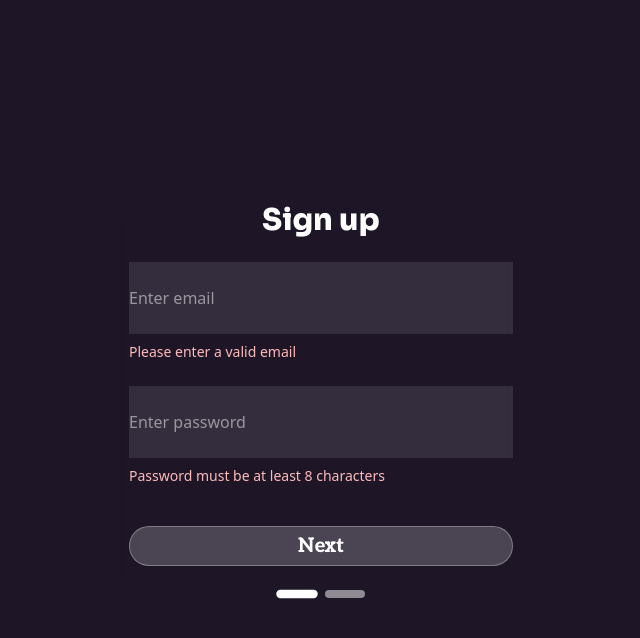
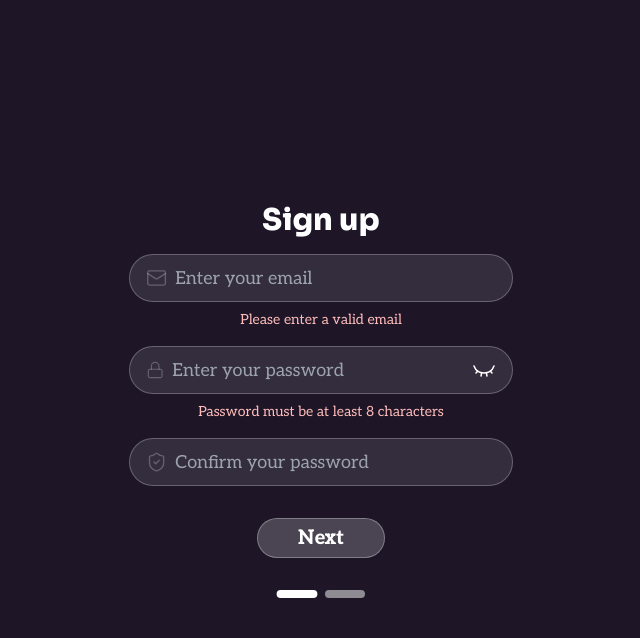
Before and after one commit to sinzek/aptable, a Next.js app in the folder frontend/: page /start in a window 1280 px wide. Both pictures are taken after a click on the button "Next". Shown: the top 638 px of the page, without its empty margins (319-959 px from the left). Built offline with nearby package versions, Linux system fonts and the light colour scheme.

Commit message:
made getstarted flow prettier

```diff
--- a/frontend/app/(without-navbar)/start/page.tsx
+++ b/frontend/app/(without-navbar)/start/page.tsx
@@ -3,21 +3,25 @@
 import { Button } from "@/components/ui/button";
 import { useState, ChangeEvent } from "react";
 import { motion, useAnimation, AnimatePresence } from "motion/react";
+import { EyeClosed, EyeIcon, LockIcon, MailIcon, ShieldCheckIcon, UserIcon } from "lucide-react";
+import PricingCards from "@/components/ui/pricingCards";
 
 // Define types for form data and errors
 interface FormData {
   email: string;
   password: string;
+  confirm: string;
   username: string;
 }
 
 interface FormErrors {
   email: string;
   password: string;
+  confirm: string;
   username: string;
 }
 
-// Define prop types for each component
+// prop types for each component
 interface SignupStep1Props {
   formData: FormData;
   errors: FormErrors;
@@ -34,15 +38,17 @@ interface SignupSuccessProps {
 }
 
 export default function Start() {
-  const [stepNum, setStepNum] = useState<number>(0);
-  const [formData, setFormData] = useState<FormData>({
+  const [stepNum, setStepNum] = useState(0);
+  const [formData, setFormData] = useState({
     email: "",
     password: "",
+    confirm: "",
     username: "",
   });
-  const [errors, setErrors] = useState<FormErrors>({
+  const [errors, setErrors] = useState({
     email: "",
     password: "",
+    confirm: "",
     username: "",
   });
 
@@ -70,8 +76,12 @@ export default function Start() {
   };
 
   const validatePassword = (password: string): boolean => {
-    return password.length >= 8;
+    return password.length >= 8 && password.length <= 64;
   };
+
+  const validateConfirm = (confirm: string): boolean => {
+    return confirm === formData.password;
+  }
 
   const validateUsername = (username: string): boolean => {
     return username.length >= 3;
@@ -80,7 +90,7 @@ export default function Start() {
   const handleNextStep = (): void => {
     if (stepNum === 0) {
       // validate email and password
-      const newErrors = {email: "", password: ""};
+      const newErrors = { email: "", password: "", confirm: "" };
 
       if (!validateEmail(formData.email)) {
         newErrors.email = "Please enter a valid email";
@@ -88,6 +98,10 @@ export default function Start() {
 
       if (!validatePassword(formData.password)) {
         newErrors.password = "Password must be at least 8 characters";
+      }
+
+      if (!validateConfirm(formData.confirm)) {
+        newErrors.confirm = "Passwords must match";
       }
 
       if (newErrors.email || newErrors.password) {
@@ -107,6 +121,7 @@ export default function Start() {
       }
 
       handleCompleteSignup();
+      console.log("Success");
     }
   };
 
@@ -122,6 +137,10 @@ export default function Start() {
     // move to next step, will be pricing options
     setTimeout(() => {
       setStepNum(2);
+      controls.start({
+        opacity: [1, 1, 0.7, 0.3, 0],
+        transition: { duration: 0.5, ease: "easeInOut" }
+      });
     }, 500);
   };
 
@@ -139,7 +158,7 @@ export default function Start() {
           transition={{ duration: 0.5, ease: "easeOut", delay: 0.2 }}
           className="w-full max-w-md flex flex-col items-center justify-center"
         >
-          <div className="relative w-full flex flex-col items-center justify-start p-8 backdrop-blur-[21.40px] overflow-hidden">
+          <div className="relative w-full flex flex-col items-center justify-start p-8 overflow-visible">
             <AnimatePresence mode="wait">
               {stepNum === 0 && (
                 <SignupStep1
@@ -165,10 +184,10 @@ export default function Start() {
 
             {/* Progress indicator */}
             {stepNum < 2 && (
-              <div className="flex gap-2 mt-6">
+              <div className="flex gap-2 mt-8">
                 <motion.div
                   className={`h-2 w-10 rounded-full ${stepNum === 0 ? "bg-white" : "bg-white/50"}`}
-                  animate={{ scale: stepNum === 0 ? [1, 1.1, 1] : 1 }}
+                  animate={{ scale: stepNum === 0 ? [1, 1.05, 1] : 1 }}
                   transition={{ repeat: stepNum === 0 ? Infinity : 0, repeatDelay: 1 }}
                 />
                 <motion.div
@@ -187,6 +206,14 @@ export default function Start() {
 
 // Step 1: Email and Password
 const SignupStep1 = ({ formData, errors, handleInputChange, handleNextStep }: SignupStep1Props) => {
+  const [emailFocus, setEmailFocus] = useState(true);
+  const [pwdFocus, setPwdFocus] = useState(false);
+  const [confirmFocus, setConfirmFocus] = useState(false);
+  const [eyeOpen, setEyeOpen] = useState(false);
+
+
+
+
   return (
     <motion.div
       key="step1"
@@ -196,40 +223,95 @@ const SignupStep1 = ({ formData, errors, handleInputChange, handleNextStep }: Si
       transition={{ duration: 0.3, ease: "easeInOut" }}
       className="w-full"
     >
-      <div className="flex flex-col gap-6 w-full">
+      <div className="flex flex-col gap-4">
         <h2 className="text-2xl lg:text-3xl text-center font-sora font-extrabold text-white">
           Sign up
         </h2>
 
         <div className="flex flex-col gap-2">
+          <div className="flex flex-row border border-white/25 bg-white/10 text-white text-lg font-aleo font-normal gap-2 h-12 rounded-full items-center focus-within:border-white transition-all duration-150 ease-in-out focus-within:shadow-white/10 focus-within:shadow-lg">
+            <MailIcon strokeWidth={1.5} className={`ml-4 transition-all duration-150 ease-in-out ${emailFocus ? "stroke-white/75" : "stroke-white/25"}`} />
             <input
               type="email"
               name="email"
+              inputMode="email"
+              autoCapitalize="off"
+              aria-invalid={!!errors.email}
               value={formData.email}
               onChange={handleInputChange}
+              required
               autoFocus
-            placeholder="Enter email"
-            className="bg-white/10 border-white/20 text-white placeholder:text-white/50 py-6"
+              autoComplete="email"
+              aria-describedby="email-error"
+              spellCheck="false"
+              onFocus={() => setEmailFocus(true)}
+              onBlur={() => setEmailFocus(false)}
+
+              placeholder="Enter your email"
+              className="peer w-full h-full bg-transparent outline-none border-none text-lg"
             />
+          </div>
           {errors.email && (
-            <p className="text-sm text-red-200">{errors.email}</p>
+            <p className="text-sm text-center text-red-200 font-aleo">{errors.email}</p>
           )}
         </div>
 
         <div className="flex flex-col gap-2">
+
+          <div className="flex flex-row border border-white/25 bg-white/10 text-white text-lg font-aleo font-normal gap-2 h-12 rounded-full items-center focus-within:border-white transition-all duration-150 ease-in-out focus-within:shadow-white/10 focus-within:shadow-lg">
+            <LockIcon strokeWidth={1.5} className={`ml-4 transition-all duration-150 ease-in-out ${pwdFocus ? "stroke-white" : "stroke-white/25"}`} />
             <input
-            type="password"
+              type={eyeOpen ? "text" : "password"}
               name="password"
               value={formData.password}
               onChange={handleInputChange}
-            placeholder="Enter password"
-            className="bg-white/10 border-white/20 text-white placeholder:text-white/50 py-6"
+              required
+              autoComplete="new-password"
+              aria-describedby="password-error"
+              spellCheck="false"
+              onFocus={() => setPwdFocus(true)}
+              onBlur={() => setPwdFocus(false)}
+
+              placeholder="Enter your password"
+              className="w-full h-full bg-transparent outline-none border-none text-lg"
             />
+
+            <button className="mr-4" onClick={() => setEyeOpen(!eyeOpen)}>
+              {eyeOpen ? <EyeIcon strokeWidth={1.5} className="eye-fade" /> : <EyeClosed strokeWidth={1.5} className="eye-fade" />}
+            </button>
+
+          </div>
           {errors.password && (
-            <p className="text-sm text-red-200">{errors.password}</p>
+            <p className="text-sm text-center text-red-200 font-aleo">{errors.password}</p>
+          )}
+        </div>
+        <div className="flex flex-col gap-2">
+          <div className="flex flex-row border border-white/25 bg-white/10 text-white text-lg font-aleo font-normal gap-2 h-12 rounded-full items-center focus-within:border-white transition-all duration-150 ease-in-out focus-within:shadow-white/10 focus-within:shadow-lg">
+            <ShieldCheckIcon strokeWidth={1.5} className={`ml-4 transition-all duration-150 ease-in-out ${confirmFocus ? "stroke-white" : "stroke-white/25"}`} />
+            <input
+              type={eyeOpen ? "text" : "password"}
+              name="confirm"
+              value={formData.confirm}
+              onChange={handleInputChange}
+              required
+              autoComplete="new-password"
+              aria-describedby="confirm-error"
+              spellCheck="false"
+              onFocus={() => setConfirmFocus(true)}
+              onBlur={() => setConfirmFocus(false)}
+
+              placeholder="Confirm your password"
+              className="w-full h-full bg-transparent outline-none border-none text-lg"
+            />
+          </div>
+          {errors.confirm && (
+            <p className="text-sm text-center text-red-200 font-aleo">{errors.confirm}</p>
           )}
         </div>
 
+
+
+        <div className="flex flex-col items-center">
           <Button
             variant="outline"
             size="lg"
@@ -239,12 +321,15 @@ const SignupStep1 = ({ formData, errors, handleInputChange, handleNextStep }: Si
             <span className="text-white">Next</span>
           </Button>
         </div>
+      </div>
     </motion.div>
   );
 };
 
 // Step 2: Username
 const SignupStep2 = ({ formData, errors, handleInputChange, handleNextStep, handleBack }: SignupStep2Props) => {
+  const [userFocus, setUserFocus] = useState(true);
+
   return (
     <motion.div
       key="step2"
@@ -260,29 +345,44 @@ const SignupStep2 = ({ formData, errors, handleInputChange, handleNextStep, hand
         </h2>
 
         <div className="flex flex-col gap-2">
+          <div className="flex flex-row border border-white/25 bg-white/10 text-white text-lg font-aleo font-normal gap-2 h-12 rounded-full items-center focus-within:border-white transition-all duration-150 ease-in-out focus-within:shadow-white/10 focus-within:shadow-lg">
+            <UserIcon strokeWidth={2} className={`ml-4 transition-all duration-150 ease-in-out ${userFocus ? "stroke-white/75" : "stroke-white/25"}`} />
             <input
               type="text"
               name="username"
+              inputMode="text"
+              autoCapitalize="off"
+              aria-invalid={!!errors.username}
               value={formData.username}
               onChange={handleInputChange}
+              required
               autoFocus
-            placeholder="Enter username"
-            className="bg-white/10 border-white/20 text-white placeholder:text-white/50 py-6"
+              aria-describedby="username-error"
+              spellCheck="false"
+              onFocus={() => setUserFocus(true)}
+              onBlur={() => setUserFocus(false)}
+
+              placeholder="Enter a cool username"
+              className="peer w-full h-full bg-transparent outline-none border-none text-lg"
             />
+          </div>
           {errors.username && (
-            <p className="text-sm text-red-200">{errors.username}</p>
+            <p className="text-sm text-center text-red-200 font-aleo">{errors.username}</p>
           )}
         </div>
 
+        <div className="flex flex-col items-center">
           <Button
             variant="outline"
             size="lg"
             onClick={handleNextStep}
-          className="bg-white/20 hover:bg-white/30 border-white/30"
+            className="bg-white/20 hover:bg-white/30 border-white/30 mt-4"
           >
-          <span className="text-white">Sign Up</span>
+            <span className="text-white">Next</span>
           </Button>
+        </div>
 
+        <div className="flex flex-col items-center">
           <Button
             variant="ghost"
             size="lg"
@@ -291,6 +391,7 @@ const SignupStep2 = ({ formData, errors, handleInputChange, handleNextStep, hand
           >
             <span className="text-white/70">Back</span>
           </Button>
+        </div>
       </div>
     </motion.div>
   );
@@ -304,35 +405,32 @@ const SignupSuccess = ({ username }: SignupSuccessProps) => {
       initial={{ opacity: 0, scale: 0.9 }}
       animate={{ opacity: 1, scale: 1 }}
       transition={{ duration: 0.5, ease: "easeOut" }}
-      className="w-full py-8"
+      className="w-full md:w-[200%] py-8"
     >
       <div className="flex flex-col gap-6 items-center">
         <motion.div
           initial={{ scale: 0 }}
           animate={{ scale: 1 }}
           transition={{ delay: 0.3, type: "spring" }}
-          className="w-20 h-20 bg-green-500 rounded-full flex items-center justify-center"
+          className="p-1 lg:p-2 bg-gradient-to-t from-teal-500 to-white rounded-full flex items-center justify-center"
         >
           <svg xmlns="http://www.w3.org/2000/svg" className="h-10 w-10 text-white" viewBox="0 0 20 20" fill="currentColor">
             <path fillRule="evenodd" d="M16.707 5.293a1 1 0 010 1.414l-8 8a1 1 0 01-1.414 0l-4-4a1 1 0 011.414-1.414L8 12.586l7.293-7.293a1 1 0 011.414 0z" clipRule="evenodd" />
           </svg>
         </motion.div>
 
-        <h2 className="text-2xl lg:text-3xl text-center font-sora font-extrabold text-white">
+        <h2 className="text-2xl md:text-3xl text-center font-sora font-extrabold text-white">
           Welcome, {username}!
         </h2>
-
-        <p className="text-white/80 text-center">
-          Your account has been created successfully.
+        <p className="text-white/80 text-center text-base md:text-lg font-aleo lg:mb-8 mb-2">
+          Your account has been created successfully!!! yippeee!!<br />Choose an option below to get started.
         </p>
-
-        <Button
-          variant="outline"
-          size="lg"
-          className="bg-white/20 hover:bg-white/30 border-white/30 mt-4"
-        >
-          <span className="text-white">Get Started</span>
+        <PricingCards />
+        <div className="flex flex-col">
+          <Button variant="ghost" size="sm" className="text-white/50 hover:bg-white/10">
+            I&apos;ll just look around for now
           </Button>
+        </div>
       </div>
     </motion.div>
   );
--- a/frontend/app/globals.css
+++ b/frontend/app/globals.css
@@ -8,6 +8,16 @@ html {
 
 :root {
   /* poopy doody butt */
+}
+
+input:-webkit-autofill,
+input:-webkit-autofill:focus {
+  background-color: transparent !important;
+  color: white !important;
+  -webkit-text-fill-color: white !important;
+  box-shadow: 0 0 0px 1000px transparent inset;
+
+  transition: background-color 500s ease-in-out 0s;
 }
 
 @layer base {
@@ -117,6 +127,22 @@ html {
   .shine-transition {
     transition: background-position 3s ease-in-out; /* Transition for background-position */
   }
+
+  .eye-fade:hover {
+    @apply stroke-white/75 transition-all duration-150 ease-in-out;
+    animation: fadeIn 0.15s ease-in-out forwards;
+  }
+
+  @keyframes fadeIn {
+    from {
+      opacity: 0.5;
+      transform: scale(0.95);
+    }
+    to {
+      opacity: 1;
+      transform: scale(1);
+    }
+  }
 }
 
 @layer components {
--- a/frontend/components/ui/button.tsx
+++ b/frontend/components/ui/button.tsx
@@ -19,10 +19,13 @@ const buttonVariants = cva(
           "bg-gradient-to-t from-teal-500 to-white text-darkpurple-500 shadow before:absolute before:inset-0 before:rounded-[inherit] before:bg-[linear-gradient(45deg,transparent_25%,theme(colors.white/.5)_50%,transparent_75%,transparent_100%)] before:bg-[length:200%_200%] before:bg-[position:200%_0] before:bg-no-repeat before:transition-all before:duration-500 before:ease-in-out hover:before:bg-[position:-100%_0]",
         ghost: "text-white hover:bg-white/25",
         link: "text-primary underline-offset-4 hover:underline",
+        pricing:
+          "bg-gradient-to-t from-yellow-500 to-white text-darkpurple-500 shadow before:absolute before:inset-0 before:rounded-[inherit] before:bg-[linear-gradient(45deg,transparent_25%,theme(colors.white/.5)_50%,transparent_75%,transparent_100%)] before:bg-[length:200%_200%] before:bg-[position:200%_0] before:bg-no-repeat before:transition-all before:duration-500 before:ease-in-out hover:before:bg-[position:-100%_0]",
+
       },
       size: {
         default: "lg:h-10 h-8 rounded-full lg:px-5 px-3 font-semibold lg:text-xl text-base",
-        sm: "h-8 rounded-full px-3 text-xs font-semibold",
+        sm: "h-8 rounded-full px-3 text-base lg:text-lg font-normal",
         lg: "lg:h-10 h-8 rounded-full lg:px-10 px-5 font-extrabold lg:text-xl text-base",
         icon: "h-9 w-9",
       },
--- /dev/null
+++ b/frontend/components/ui/pricingCards.tsx
@@ -0,0 +1,65 @@
+import { GraduationCap } from "lucide-react";
+import { motion } from "motion/react";
+import { Button } from "./button";
+
+const PricingCards = () => {
+    return (
+        <div className="flex flex-col gap-3 w-full">
+            <motion.div className="flex flex-row px-4 md:px-8 py-3 md:py-6 rounded-3xl bg-gradient-to-br from-orange-500/50 via-yellow-500/40 to-orange-500/30 border border-white/25 hover:border-white/50 transition-all duration-150 ease-in-out items-center justify-between"
+                initial={{ opacity: 0, boxShadow: "0px 0px 0px #000" }}
+                animate={{ opacity: 1, boxShadow: "0px 0px 7px #FFFFFF95" }}
+                transition={{ delay: 0.5, type: "spring" }}
+            >
+                <div className="flex flex-row gap-3 items-center">
+                    <GraduationCap strokeWidth={2} className="md:w-16 md:h-16 w-12 h-12 p-1 md:p-2 bg-yellow-500/25 rounded-full stroke-yellow-200" />
+                    <div className="flex flex-col items-start justify-center">
+                        <h2 className="text-xl md:text-2xl text-white font-sora font-extrabold ">
+                            Student Plan
+                        </h2>
+                        <h2 className="text-base md:text-lg text-white/75 font-sora font-bold">
+                            $11.99/mo
+                        </h2>
+                    </div>
+
+                </div>
+                <div className="flex flex-col">
+                    <Button variant="pricing" size="lg">
+                        <span>Yep this one</span>
+                    </Button>
+                </div>
+            </motion.div>
+            <motion.div className="flex flex-row px-4 md:px-8 py-3 md:py-6 rounded-3xl bg-gradient-to-br from-purple-500/50 via-red-500/25 to-purple-500/30 border border-white/25 hover:border-white/50 transition-all duration-150 ease-in-out items-center justify-between"
+                initial={{ opacity: 0 }}
+                animate={{ opacity: 1 }}
+                transition={{ delay: 0.6, type: "spring" }}
+            >
+                <div className="flex flex-row gap-3 items-center">
+                    <GraduationCap strokeWidth={2} className="md:w-16 md:h-16 w-12 h-12 p-1 md:p-2 bg-purple-300/25 rounded-full stroke-purple-300" />
+                    <div className="flex flex-col items-start justify-center">
+                        <h2 className="text-xl md:text-2xl text-white font-sora font-extrabold ">
+                            Basic plan
+                        </h2>
+                        <h2 className="text-base md:text-lg text-white/75 font-sora font-bold">
+                            $11.99/mo
+                        </h2>
+                    </div>
+
+                </div>
+                <div className="flex flex-col">
+                    <Button variant="pricing" size="default" className="bg-gradient-to-t from-purple-500/50 to-purple-200">
+                        <span className="font-aleo lg:text-lg text-white">Nah this one</span>
+                    </Button>
+                </div>
+            </motion.div>
+            <motion.div className="flex flex-row px-8 py-6 rounded-3xl bg-gradient-to-br from-purple-500/45 via-red-500/25 to-purple-500/30 border border-white/25 hover:border-white/50 transition-all duration-150 ease-in-out items-center"
+                initial={{ opacity: 0, boxShadow: "0px 0px 0px #000" }}
+                animate={{ opacity: 1, boxShadow: "0px 5px 20px #00000060" }}
+                transition={{ delay: 0.7, type: "spring" }}
+            >
+
+            </motion.div>
+        </div>
+    );
+};
+
+export default PricingCards;
```
Lines whose indentation alone changed are shown as unchanged.
